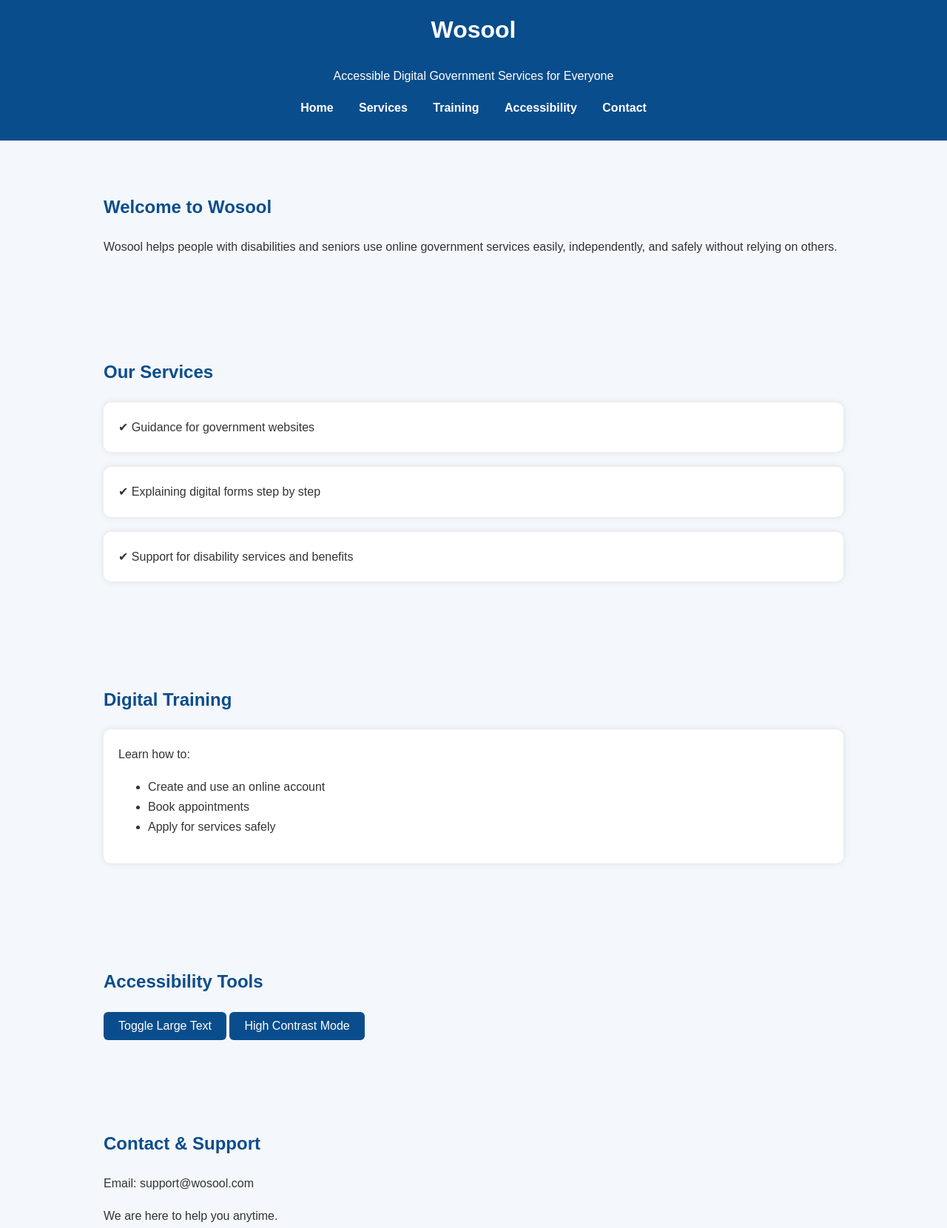
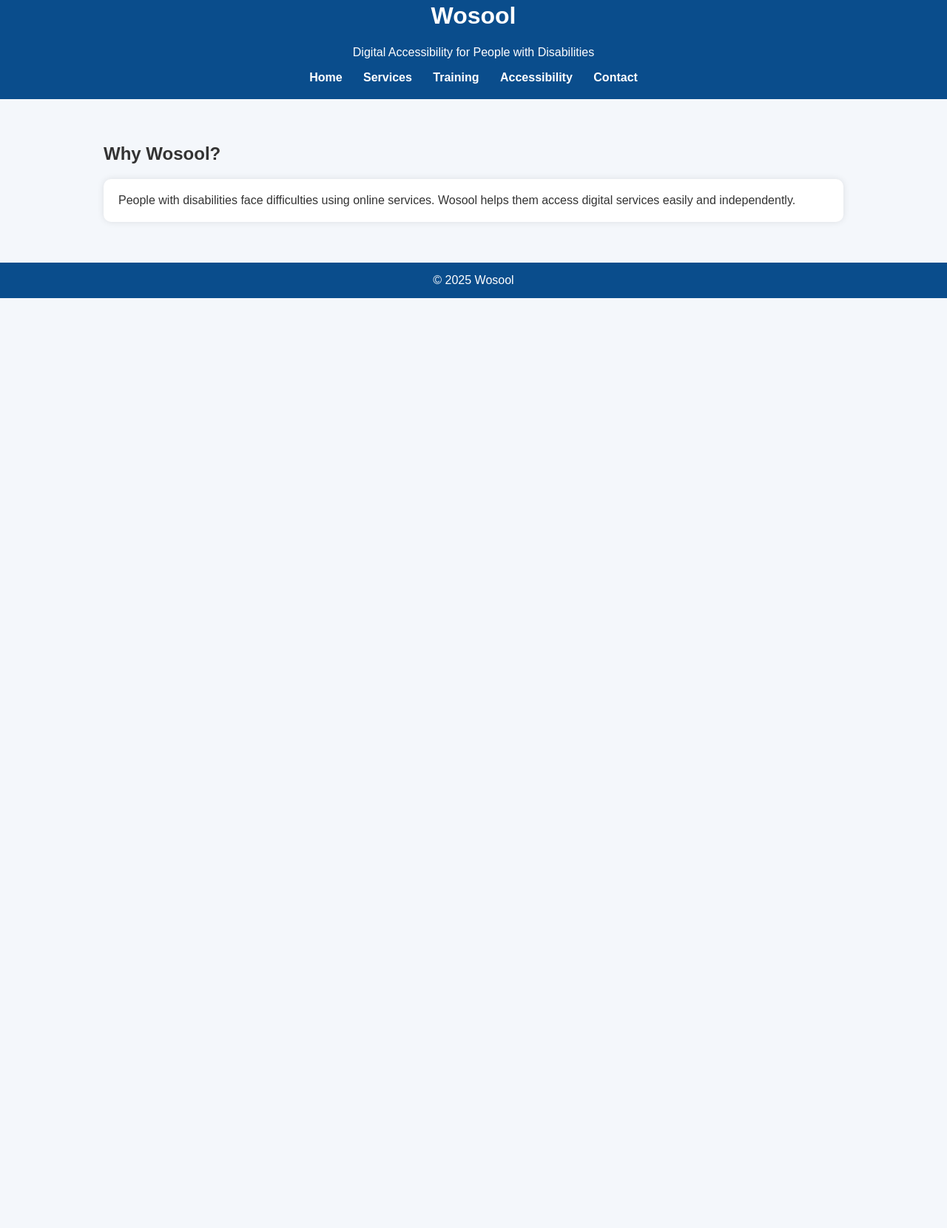
Before and after one commit to alaaahmed43561-lang/wosool, a plain HTML site: page index.html in a window 1280 px wide. Shown: the part 38-1698 px from the top of the page at 74% size. After the commit the page ends 800 px from the top, so only its background shows below. Drawn offline with Linux system fonts and the light colour scheme.

Commit message:
Update index.html

```diff
--- a/index.html
+++ b/index.html
@@ -1,129 +1,31 @@
 <!DOCTYPE html>
-<html lang="en">
+<html>
 <head>
-<meta charset="UTF-8">
-<title>Wosool | Accessible Digital Services</title>
-<meta name="viewport" content="width=device-width, initial-scale=1.0">
-<style>
-body {
-  margin: 0;
-  font-family: Arial, sans-serif;
-  background: #f4f7fb;
-  color: #333;
-  line-height: 1.7;
-}
-header {
-  background: #0a4d8c;
-  color: white;
-  padding: 30px;
-  text-align: center;
-}
-nav a {
-  color: white;
-  margin: 0 15px;
-  text-decoration: none;
-  font-weight: bold;
-}
-section {
-  padding: 50px 20px;
-  max-width: 1000px;
-  margin: auto;
-}
-h2 {
-  color: #0a4d8c;
-}
-.card {
-  background: white;
-  padding: 20px;
-  margin: 20px 0;
-  border-radius: 10px;
-  box-shadow: 0 0 10px rgba(0,0,0,0.1);
-}
-button {
-  padding: 10px 20px;
-  font-size: 16px;
-  background: #0a4d8c;
-  color: white;
-  border: none;
-  border-radius: 6px;
-  cursor: pointer;
-}
-footer {
-  background: #0a4d8c;
-  color: white;
-  text-align: center;
-  padding: 20px;
-}
-.large-text {
-  font-size: 22px;
-}
-.high-contrast {
-  background: black;
-  color: yellow;
-}
-</style>
+<title>Wosool | Home</title>
+<link rel="stylesheet" href="style.css">
 </head>
-
 <body>
 
 <header>
-  <h1>Wosool</h1>
-  <p>Accessible Digital Government Services for Everyone</p>
-  <nav>
-    <a href="#home">Home</a>
-    <a href="#services">Services</a>
-    <a href="#training">Training</a>
-    <a href="#tools">Accessibility</a>
-    <a href="#contact">Contact</a>
-  </nav>
+<h1>Wosool</h1>
+<p>Digital Accessibility for People with Disabilities</p>
+<nav>
+<a href="index.html">Home</a>
+<a href="services.html">Services</a>
+<a href="training.html">Training</a>
+<a href="accessibility.html">Accessibility</a>
+<a href="contact.html">Contact</a>
+</nav>
 </header>
 
-<section id="home">
-  <h2>Welcome to Wosool</h2>
-  <p>
-    Wosool helps people with disabilities and seniors use online government
-    services easily, independently, and safely without relying on others.
-  </p>
+<section>
+<h2>Why Wosool?</h2>
+<div class="card">
+People with disabilities face difficulties using online services.
+Wosool helps them access digital services easily and independently.
+</div>
 </section>
 
-<section id="services">
-  <h2>Our Services</h2>
-  <div class="card">✔ Guidance for government websites</div>
-  <div class="card">✔ Explaining digital forms step by step</div>
-  <div class="card">✔ Support for disability services and benefits</div>
-</section>
-
-<section id="training">
-  <h2>Digital Training</h2>
-  <div class="card">
-    Learn how to:
-    <ul>
-      <li>Create and use an online account</li>
-      <li>Book appointments</li>
-      <li>Apply for services safely</li>
-    </ul>
-  </div>
-</section>
-
-<section id="tools">
-  <h2>Accessibility Tools</h2>
-  <button onclick="document.body.classList.toggle('large-text')">
-    Toggle Large Text
-  </button>
-  <button onclick="document.body.classList.toggle('high-contrast')">
-    High Contrast Mode
-  </button>
-</section>
-
-<section id="contact">
-  <h2>Contact & Support</h2>
-  <p>Email: support@wosool.com</p>
-  <p>We are here to help you anytime.</p>
-</section>
-
-<footer>
-  <p>© 2025 Wosool Project – Digital Inclusion for All</p>
-</footer>
-
+<footer>© 2025 Wosool</footer>
 </body>
 </html>
```
